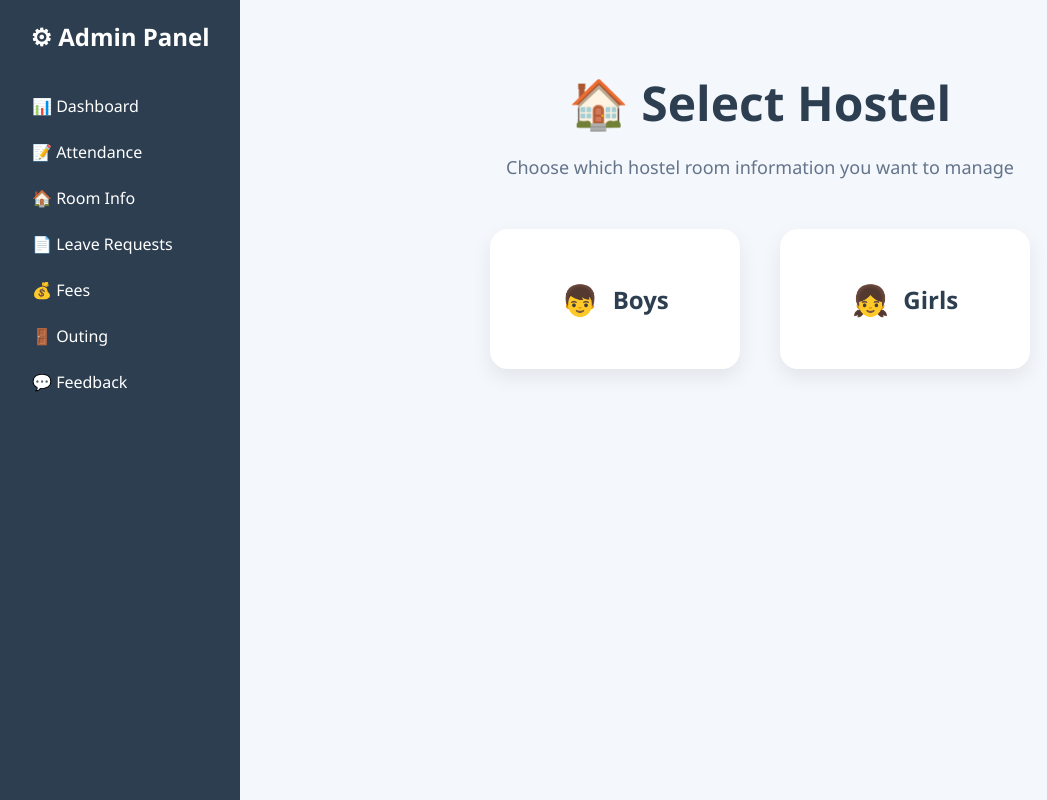
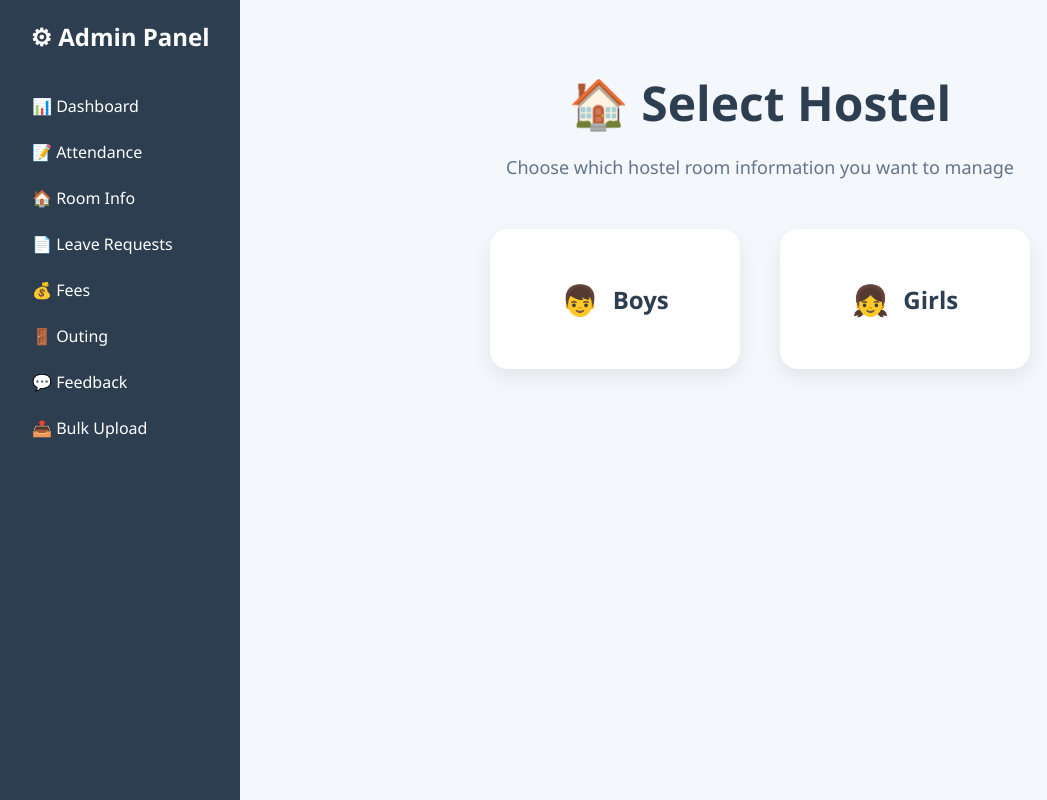
Before and after one commit to vrushabhzingade7-arch/hostel_management, a Django app: page /room_info/ in a window 1280 px wide. Shown: the whole page, without its empty margins (0-1047 px from the left). Run offline with Django 5.2, Linux system fonts and the light colour scheme; the visitor is signed in with stand-in values (Sample User, id 1).

Commit message:
Added custom bulk student upload system

```diff
--- a/hostel/templates/admin_dashboard.html
+++ b/hostel/templates/admin_dashboard.html
@@ -124,6 +124,7 @@
         <li><a href="{% url 'fees_admin' %}">💰 Fees</a></li>
         <li><a href="{% url 'outing_admin' %}">🚪 Outing</a></li>
         <li><a href="{% url 'feedback_admin' %}">💬 Feedback</a></li>
+        <li><a href="{% url 'bulk_upload' %}">📤 Bulk Upload</a></li>
     </ul>
 </div>
 
--- a/hostel/templates/apply_leave.html
+++ b/hostel/templates/apply_leave.html
@@ -236,6 +236,7 @@
                     💬 Feedback
                 </a>
             </li>
+            <li><a href="{% url 'bulk_upload' %}">📤 Bulk Upload</a></li>
 
         </ul>
 
--- a/hostel/templates/attendance_gender.html
+++ b/hostel/templates/attendance_gender.html
@@ -133,6 +133,7 @@
         <li><a href="{% url 'fees_admin' %}">💰 Fees</a></li>
         <li><a href="{% url 'outing_admin' %}">🚪 Outing</a></li>
         <li><a href="{% url 'feedback_admin' %}">💬 Feedback</a></li>
+        <li><a href="{% url 'bulk_upload' %}">📤 Bulk Upload</a></li>
     </ul>
 </div>
 
--- a/hostel/templates/feedback_admin.html
+++ b/hostel/templates/feedback_admin.html
@@ -169,6 +169,7 @@
         <li><a href="{% url 'fees_admin' %}">💰 Fees</a></li>
         <li><a href="{% url 'outing_admin' %}">🚪 Outing</a></li>
         <li><a href="{% url 'feedback_admin' %}" class="active">💬 Feedback</a></li>
+        <li><a href="{% url 'bulk_upload' %}">📤 Bulk Upload</a></li>
     </ul>
 
 </div>
--- a/hostel/templates/fees_admin.html
+++ b/hostel/templates/fees_admin.html
@@ -181,6 +181,7 @@
         <li><a href="{% url 'fees_admin' %}" class="active">💰 Fees</a></li>
         <li><a href="{% url 'outing_admin' %}">🚪 Outing</a></li>
         <li><a href="{% url 'feedback_admin' %}">💬 Feedback</a></li>
+        <li><a href="{% url 'bulk_upload' %}">📤 Bulk Upload</a></li>
     </ul>
 
 </div>
--- a/hostel/templates/fees_classes.html
+++ b/hostel/templates/fees_classes.html
@@ -141,6 +141,7 @@
         <li><a href="{% url 'fees_admin' %}" class="active">💰 Fees</a></li>
         <li><a href="{% url 'outing_admin' %}">🚪 Outing</a></li>
         <li><a href="{% url 'feedback_admin' %}">💬 Feedback</a></li>
+        <li><a href="{% url 'bulk_upload' %}">📤 Bulk Upload</a></li>
     </ul>
 </div>
 
--- a/hostel/templates/fees_departments.html
+++ b/hostel/templates/fees_departments.html
@@ -125,6 +125,7 @@
         <li><a href="{% url 'fees_admin' %}" class="active">💰 Fees</a></li>
         <li><a href="{% url 'outing_admin' %}">🚪 Outing</a></li>
         <li><a href="{% url 'feedback_admin' %}">💬 Feedback</a></li>
+        <li><a href="{% url 'bulk_upload' %}">📤 Bulk Upload</a></li>
     </ul>
 </div>
 
--- a/hostel/templates/leave_classes.html
+++ b/hostel/templates/leave_classes.html
@@ -151,6 +151,7 @@
         <li><a href="{% url 'fees_admin' %}">💰 Fees</a></li>
         <li><a href="{% url 'outing_admin' %}">🚪 Outing</a></li>
         <li><a href="{% url 'feedback_admin' %}">💬 Feedback</a></li>
+        <li><a href="{% url 'bulk_upload' %}">📤 Bulk Upload</a></li>
     </ul>
 
 </div>
--- a/hostel/templates/leave_departments.html
+++ b/hostel/templates/leave_departments.html
@@ -146,6 +146,7 @@
         <li><a href="{% url 'fees_admin' %}">💰 Fees</a></li>
         <li><a href="{% url 'outing_admin' %}">🚪 Outing</a></li>
         <li><a href="{% url 'feedback_admin' %}">💬 Feedback</a></li>
+        <li><a href="{% url 'bulk_upload' %}">📤 Bulk Upload</a></li>
     </ul>
 
 </div>
--- a/hostel/templates/leave_requests.html
+++ b/hostel/templates/leave_requests.html
@@ -169,6 +169,7 @@
         <li><a href="{% url 'fees_admin' %}">💰 Fees</a></li>
         <li><a href="{% url 'outing_admin' %}">🚪 Outing</a></li>
         <li><a href="{% url 'feedback_admin' %}">💬 Feedback</a></li>
+        <li><a href="{% url 'bulk_upload' %}">📤 Bulk Upload</a></li>
     </ul>
 
 </div>
--- a/hostel/templates/mark_attendance.html
+++ b/hostel/templates/mark_attendance.html
@@ -188,6 +188,7 @@
         <li><a href="{% url 'fees_admin' %}">💰 Fees</a></li>
         <li><a href="{% url 'outing_admin' %}">🚪 Outing</a></li>
         <li><a href="{% url 'feedback_admin' %}">💬 Feedback</a></li>
+        <li><a href="{% url 'bulk_upload' %}">📤 Bulk Upload</a></li>
     </ul>
 
 </div>
--- a/hostel/templates/outing_admin.html
+++ b/hostel/templates/outing_admin.html
@@ -162,6 +162,7 @@
             <li><a href="{% url 'fees_admin' %}">💰 Fees</a></li>
             <li><a href="{% url 'outing_admin' %}" class="active">🚪 Outing</a></li>
             <li><a href="{% url 'feedback_admin' %}">💬 Feedback</a></li>
+            <li><a href="{% url 'bulk_upload' %}">📤 Bulk Upload</a></li>
         </ul>
 
     </div>
--- a/hostel/templates/room_gender_select.html
+++ b/hostel/templates/room_gender_select.html
@@ -168,6 +168,7 @@
         <li><a href="{% url 'fees_admin' %}">💰 Fees</a></li>
         <li><a href="{% url 'outing_admin' %}">🚪 Outing</a></li>
         <li><a href="{% url 'feedback_admin' %}">💬 Feedback</a></li>
+        <li><a href="{% url 'bulk_upload' %}">📤 Bulk Upload</a></li>
     </ul>
 
 </div>
--- a/hostel/templates/room_info.html
+++ b/hostel/templates/room_info.html
@@ -251,6 +251,7 @@
         <li><a href="{% url 'fees_admin' %}">💰 Fees</a></li>
         <li><a href="{% url 'outing_admin' %}">🚪 Outing</a></li>
         <li><a href="{% url 'feedback_admin' %}">💬 Feedback</a></li>
+        <li><a href="{% url 'bulk_upload' %}">📤 Bulk Upload</a></li>
     </ul>
 </div>
 
--- a/hostel/templates/update_room.html
+++ b/hostel/templates/update_room.html
@@ -177,6 +177,7 @@
             <li><a href="{% url 'fees_admin' %}">💰 Fees</a></li>
             <li><a href="{% url 'outing_admin' %}">🚪 Outing</a></li>
             <li><a href="{% url 'feedback_admin' %}">💬 Feedback</a></li>
+            <li><a href="{% url 'bulk_upload' %}">📤 Bulk Upload</a></li>
         </ul>
     </div>
 
```
